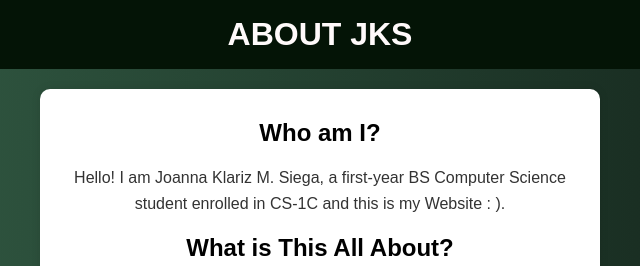
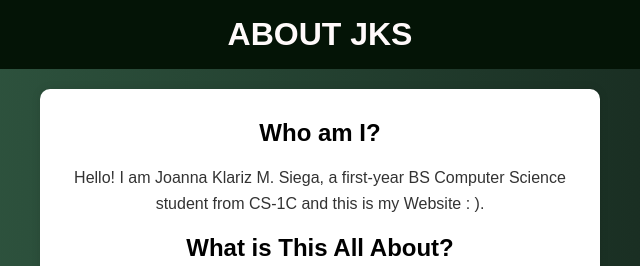
Before and after one commit to jkrizs/CS1130, a plain HTML site: page aboutme.html in a window 1280 px wide. Shown: the top 266 px of the page, 320-960 px from the left. Drawn offline with Linux system fonts and the light colour scheme.

Commit message:
Update aboutme.html

```diff
--- a/aboutme.html
+++ b/aboutme.html
@@ -16,7 +16,7 @@
     <section>
         <h2>Who am I?</h2>
     </br>
-        <p>Hello! I am Joanna Klariz M. Siega, a first-year BS Computer Science student enrolled in CS-1C and this is my Website : ).</p>
+        <p>Hello! I am Joanna Klariz M. Siega, a first-year BS Computer Science student from CS-1C and this is my Website : ).</p>
     </br>
         <h2>What is This All About?</h2>
 </br>
```
